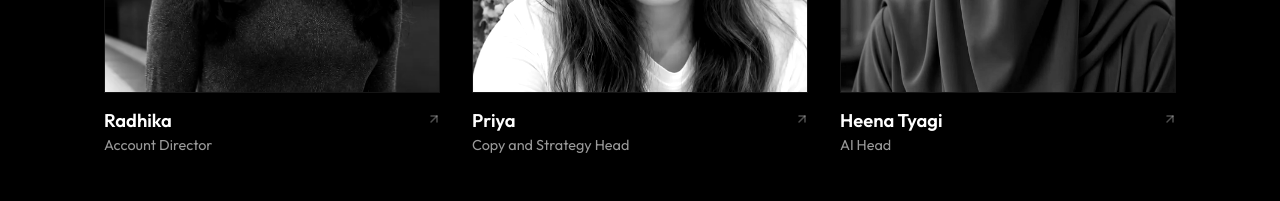
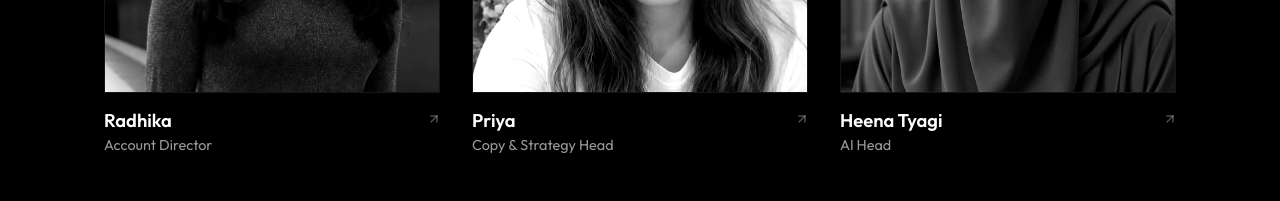
Before and after one commit to Manavvv13/rsvpcreativestudio, a React (Vite) app: page / in a window 1280 px wide. Shown: the part 3400-3601 px from the top of the page. Built offline with nearby package versions, Linux system fonts and the light colour scheme; a web font is replaced by a local one.

Commit message:
Name changes

```diff
--- a/src/App.jsx
+++ b/src/App.jsx
@@ -329,7 +329,7 @@ function App() {
     },
     {
       name: 'Priya',
-      designation: 'Copy and Strategy Head',
+      designation: 'Copy & Strategy Head',
       avatar: '/team/priya.webp',
       customClass: 'team-avatar-priya'
     },
```
